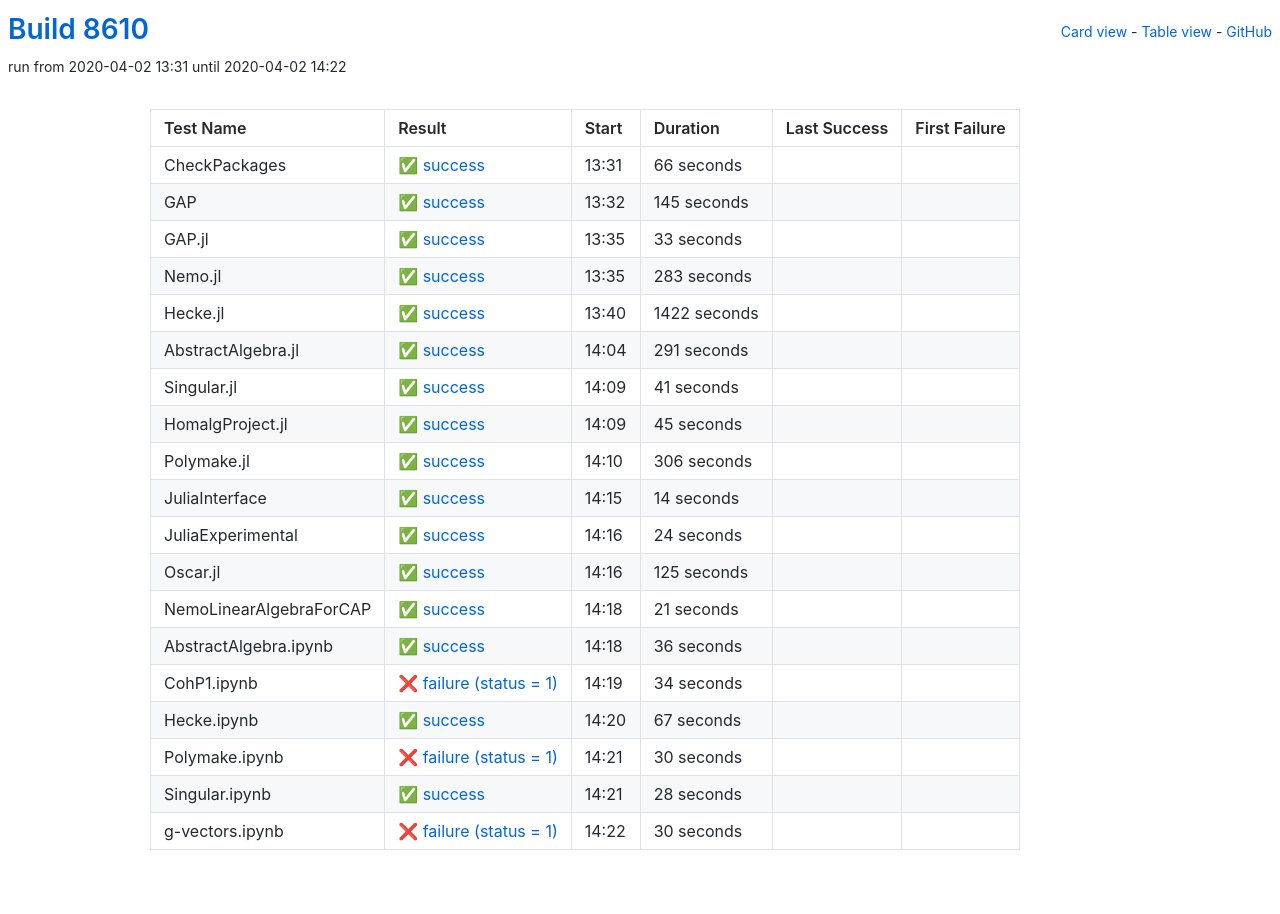
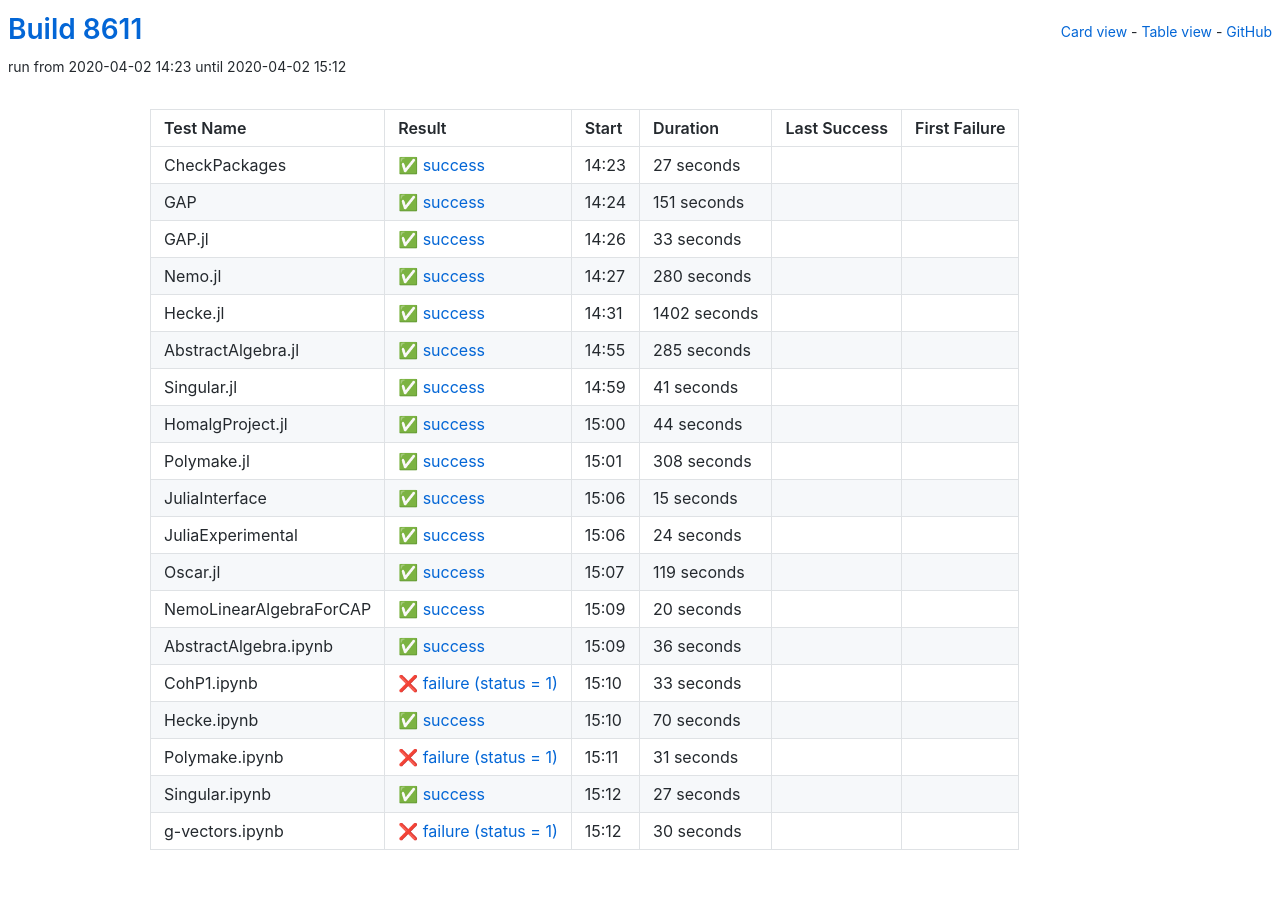
Before and after one commit to oscar-system/oscar-ci-status, a Jekyll site: the page built from table.html, in a window 1280 px wide. Built offline with Jekyll 4.4.1, drawn with Linux system fonts in a browser that asks for light colours.

Commit message:
Build 8611

```diff
--- a/_data/ci.yml
+++ b/_data/ci.yml
@@ -1,27 +1,27 @@
-build: 8610
-build_url: https://oscarci.mathematik.uni-kl.de/job/oscar/8610/
+build: 8611
+build_url: https://oscarci.mathematik.uni-kl.de/job/oscar/8611/
 job: oscar
 tests:
-- duration: 66
+- duration: 27
   exitcode: 0
   first_failure: false
   first_failure_url: null
   last_success: false
   last_success_url: null
-  log: https://oscarci.mathematik.uni-kl.de/job/oscar/8610/artifact/logs/build-8610/CheckPackages.log
+  log: https://oscarci.mathematik.uni-kl.de/job/oscar/8611/artifact/logs/build-8611/CheckPackages.log
   name: CheckPackages
-  start: 2020-04-02 13:31
+  start: 2020-04-02 14:23
   status: success
   success: true
-- duration: 145
+- duration: 151
   exitcode: 0
   first_failure: false
   first_failure_url: null
   last_success: false
   last_success_url: null
-  log: https://oscarci.mathematik.uni-kl.de/job/oscar/8610/artifact/logs/build-8610/GAP.log
+  log: https://oscarci.mathematik.uni-kl.de/job/oscar/8611/artifact/logs/build-8611/GAP.log
   name: GAP
-  start: 2020-04-02 13:32
+  start: 2020-04-02 14:24
   status: success
   success: true
 - duration: 33
@@ -30,42 +30,42 @@
   first_failure_url: null
   last_success: false
   last_success_url: null
-  log: https://oscarci.mathematik.uni-kl.de/job/oscar/8610/artifact/logs/build-8610/GAP.jl.log
+  log: https://oscarci.mathematik.uni-kl.de/job/oscar/8611/artifact/logs/build-8611/GAP.jl.log
   name: GAP.jl
-  start: 2020-04-02 13:35
+  start: 2020-04-02 14:26
   status: success
   success: true
-- duration: 283
+- duration: 280
   exitcode: 0
   first_failure: false
   first_failure_url: null
   last_success: false
   last_success_url: null
-  log: https://oscarci.mathematik.uni-kl.de/job/oscar/8610/artifact/logs/build-8610/Nemo.jl.log
+  log: https://oscarci.mathematik.uni-kl.de/job/oscar/8611/artifact/logs/build-8611/Nemo.jl.log
   name: Nemo.jl
-  start: 2020-04-02 13:35
+  start: 2020-04-02 14:27
   status: success
   success: true
-- duration: 1422
+- duration: 1402
   exitcode: 0
   first_failure: false
   first_failure_url: null
   last_success: false
   last_success_url: null
-  log: https://oscarci.mathematik.uni-kl.de/job/oscar/8610/artifact/logs/build-8610/Hecke.jl.log
+  log: https://oscarci.mathematik.uni-kl.de/job/oscar/8611/artifact/logs/build-8611/Hecke.jl.log
   name: Hecke.jl
-  start: 2020-04-02 13:40
+  start: 2020-04-02 14:31
   status: success
   success: true
-- duration: 291
+- duration: 285
   exitcode: 0
   first_failure: false
   first_failure_url: null
   last_success: false
   last_success_url: null
-  log: https://oscarci.mathematik.uni-kl.de/job/oscar/8610/artifact/logs/build-8610/AbstractAlgebra.jl.log
+  log: https://oscarci.mathematik.uni-kl.de/job/oscar/8611/artifact/logs/build-8611/AbstractAlgebra.jl.log
   name: AbstractAlgebra.jl
-  start: 2020-04-02 14:04
+  start: 2020-04-02 14:55
   status: success
   success: true
 - duration: 41
@@ -74,42 +74,42 @@
   first_failure_url: null
   last_success: false
   last_success_url: null
-  log: https://oscarci.mathematik.uni-kl.de/job/oscar/8610/artifact/logs/build-8610/Singular.jl.log
+  log: https://oscarci.mathematik.uni-kl.de/job/oscar/8611/artifact/logs/build-8611/Singular.jl.log
   name: Singular.jl
-  start: 2020-04-02 14:09
+  start: 2020-04-02 14:59
   status: success
   success: true
-- duration: 45
+- duration: 44
   exitcode: 0
   first_failure: false
   first_failure_url: null
   last_success: false
   last_success_url: null
-  log: https://oscarci.mathematik.uni-kl.de/job/oscar/8610/artifact/logs/build-8610/HomalgProject.jl.log
+  log: https://oscarci.mathematik.uni-kl.de/job/oscar/8611/artifact/logs/build-8611/HomalgProject.jl.log
   name: HomalgProject.jl
-  start: 2020-04-02 14:09
+  start: 2020-04-02 15:00
   status: success
   success: true
-- duration: 306
+- duration: 308
   exitcode: 0
   first_failure: false
   first_failure_url: null
   last_success: false
   last_success_url: null
-  log: https://oscarci.mathematik.uni-kl.de/job/oscar/8610/artifact/logs/build-8610/Polymake.jl.log
+  log: https://oscarci.mathematik.uni-kl.de/job/oscar/8611/artifact/logs/build-8611/Polymake.jl.log
   name: Polymake.jl
-  start: 2020-04-02 14:10
+  start: 2020-04-02 15:01
   status: success
   success: true
-- duration: 14
+- duration: 15
   exitcode: 0
   first_failure: false
   first_failure_url: null
   last_success: false
   last_success_url: null
-  log: https://oscarci.mathematik.uni-kl.de/job/oscar/8610/artifact/logs/build-8610/JuliaInterface.log
+  log: https://oscarci.mathematik.uni-kl.de/job/oscar/8611/artifact/logs/build-8611/JuliaInterface.log
   name: JuliaInterface
-  start: 2020-04-02 14:15
+  start: 2020-04-02 15:06
   status: success
   success: true
 - duration: 24
@@ -118,31 +118,31 @@
   first_failure_url: null
   last_success: false
   last_success_url: null
-  log: https://oscarci.mathematik.uni-kl.de/job/oscar/8610/artifact/logs/build-8610/JuliaExperimental.log
+  log: https://oscarci.mathematik.uni-kl.de/job/oscar/8611/artifact/logs/build-8611/JuliaExperimental.log
   name: JuliaExperimental
-  start: 2020-04-02 14:16
+  start: 2020-04-02 15:06
   status: success
   success: true
-- duration: 125
+- duration: 119
   exitcode: 0
   first_failure: false
   first_failure_url: null
   last_success: false
   last_success_url: null
-  log: https://oscarci.mathematik.uni-kl.de/job/oscar/8610/artifact/logs/build-8610/Oscar.jl.log
+  log: https://oscarci.mathematik.uni-kl.de/job/oscar/8611/artifact/logs/build-8611/Oscar.jl.log
   name: Oscar.jl
-  start: 2020-04-02 14:16
+  start: 2020-04-02 15:07
   status: success
   success: true
-- duration: 21
+- duration: 20
   exitcode: 0
   first_failure: false
   first_failure_url: null
   last_success: false
   last_success_url: null
-  log: https://oscarci.mathematik.uni-kl.de/job/oscar/8610/artifact/logs/build-8610/NemoLinearAlgebraForCAP.log
+  log: https://oscarci.mathematik.uni-kl.de/job/oscar/8611/artifact/logs/build-8611/NemoLinearAlgebraForCAP.log
   name: NemoLinearAlgebraForCAP
-  start: 2020-04-02 14:18
+  start: 2020-04-02 15:09
   status: success
   success: true
 - duration: 36
@@ -151,31 +151,53 @@
   first_failure_url: null
   last_success: false
   last_success_url: null
-  log: https://oscarci.mathematik.uni-kl.de/job/oscar/8610/artifact/logs/build-8610/AbstractAlgebra.ipynb.log
+  log: https://oscarci.mathematik.uni-kl.de/job/oscar/8611/artifact/logs/build-8611/AbstractAlgebra.ipynb.log
   name: AbstractAlgebra.ipynb
-  start: 2020-04-02 14:18
+  start: 2020-04-02 15:09
   status: success
   success: true
-- duration: 34
+- duration: 33
   exitcode: 1
   first_failure: false
   first_failure_url: null
   last_success: false
   last_success_url: null
-  log: https://oscarci.mathematik.uni-kl.de/job/oscar/8610/artifact/logs/build-8610/CohP1.ipynb.log
+  log: https://oscarci.mathematik.uni-kl.de/job/oscar/8611/artifact/logs/build-8611/CohP1.ipynb.log
   name: CohP1.ipynb
-  start: 2020-04-02 14:19
+  start: 2020-04-02 15:10
   status: failure
   success: false
-- duration: 67
+- duration: 70
   exitcode: 0
   first_failure: false
   first_failure_url: null
   last_success: false
   last_success_url: null
-  log: https://oscarci.mathematik.uni-kl.de/job/oscar/8610/artifact/logs/build-8610/Hecke.ipynb.log
+  log: https://oscarci.mathematik.uni-kl.de/job/oscar/8611/artifact/logs/build-8611/Hecke.ipynb.log
   name: Hecke.ipynb
-  start: 2020-04-02 14:20
+  start: 2020-04-02 15:10
+  status: success
+  success: true
+- duration: 31
+  exitcode: 1
+  first_failure: false
+  first_failure_url: null
+  last_success: false
+  last_success_url: null
+  log: https://oscarci.mathematik.uni-kl.de/job/oscar/8611/artifact/logs/build-8611/Polymake.ipynb.log
+  name: Polymake.ipynb
+  start: 2020-04-02 15:11
+  status: failure
+  success: false
+- duration: 27
+  exitcode: 0
+  first_failure: false
+  first_failure_url: null
+  last_success: false
+  last_success_url: null
+  log: https://oscarci.mathematik.uni-kl.de/job/oscar/8611/artifact/logs/build-8611/Singular.ipynb.log
+  name: Singular.ipynb
+  start: 2020-04-02 15:12
   status: success
   success: true
 - duration: 30
@@ -184,30 +206,8 @@
   first_failure_url: null
   last_success: false
   last_success_url: null
-  log: https://oscarci.mathematik.uni-kl.de/job/oscar/8610/artifact/logs/build-8610/Polymake.ipynb.log
-  name: Polymake.ipynb
-  start: 2020-04-02 14:21
+  log: https://oscarci.mathematik.uni-kl.de/job/oscar/8611/artifact/logs/build-8611/g-vectors.ipynb.log
+  name: g-vectors.ipynb
+  start: 2020-04-02 15:12
   status: failure
   success: false
-- duration: 28
-  exitcode: 0
-  first_failure: false
-  first_failure_url: null
-  last_success: false
-  last_success_url: null
-  log: https://oscarci.mathematik.uni-kl.de/job/oscar/8610/artifact/logs/build-8610/Singular.ipynb.log
-  name: Singular.ipynb
-  start: 2020-04-02 14:21
-  status: success
-  success: true
-- duration: 30
-  exitcode: 1
-  first_failure: false
-  first_failure_url: null
-  last_success: false
-  last_success_url: null
-  log: https://oscarci.mathematik.uni-kl.de/job/oscar/8610/artifact/logs/build-8610/g-vectors.ipynb.log
-  name: g-vectors.ipynb
-  start: 2020-04-02 14:22
-  status: failure
-  success: false
```
Also changed, not shown: README.md.
